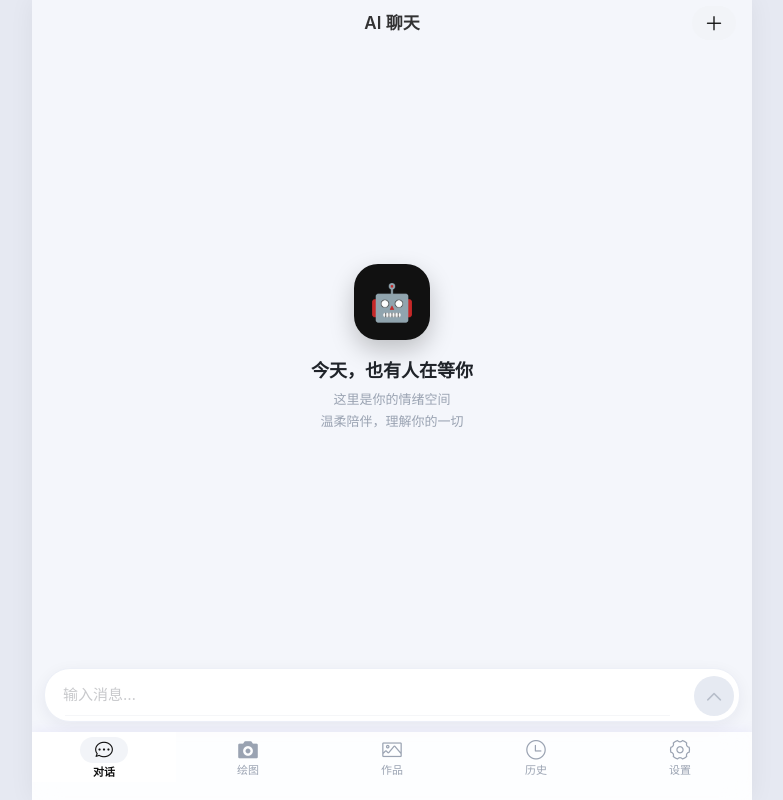
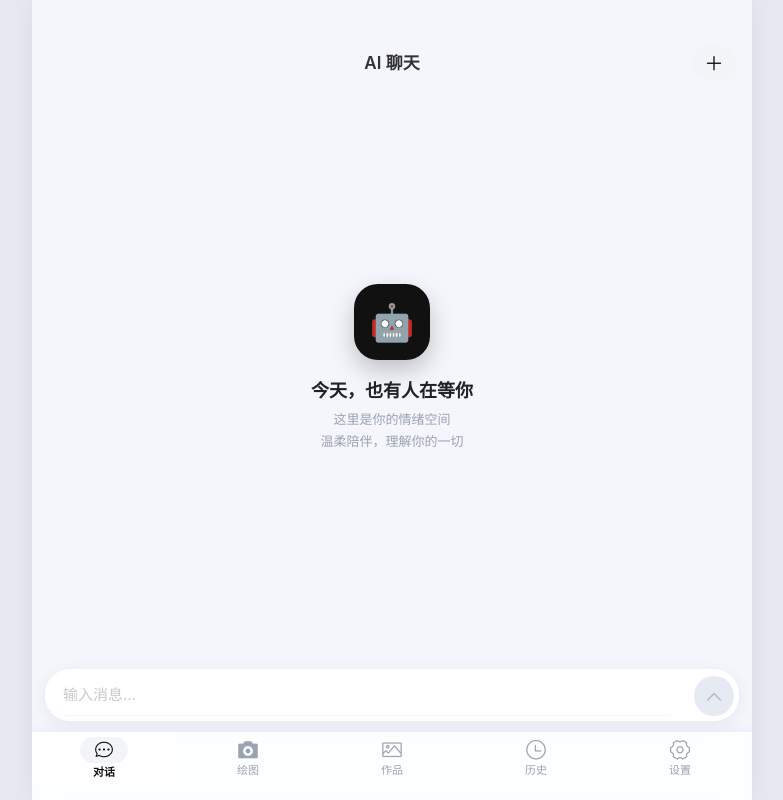
Before and after one commit to xiabudian/app, a Vue app: page / in a window 1280 px wide. Shown: the whole page, without its empty margins (248-1031 px from the left). Built offline with nearby package versions, Linux system fonts and the light colour scheme.

Commit message:
fix: 导航栏顶部固定 40px 留白

```diff
--- a/src/styles.css
+++ b/src/styles.css
@@ -61,8 +61,8 @@ body {
 /* ---------- 顶部导航栏（所有页面统一） ---------- */
 .van-nav-bar {
   background: transparent;
-  /* APK 全屏模式下避让系统状态栏（若 WebView 上报了安全区） */
-  padding-top: env(safe-area-inset-top, 0px);
+  /* 固定顶部留白：保证标题和按钮不被状态栏遮挡 */
+  padding-top: 40px;
 }
 
 .van-nav-bar::after {
```
